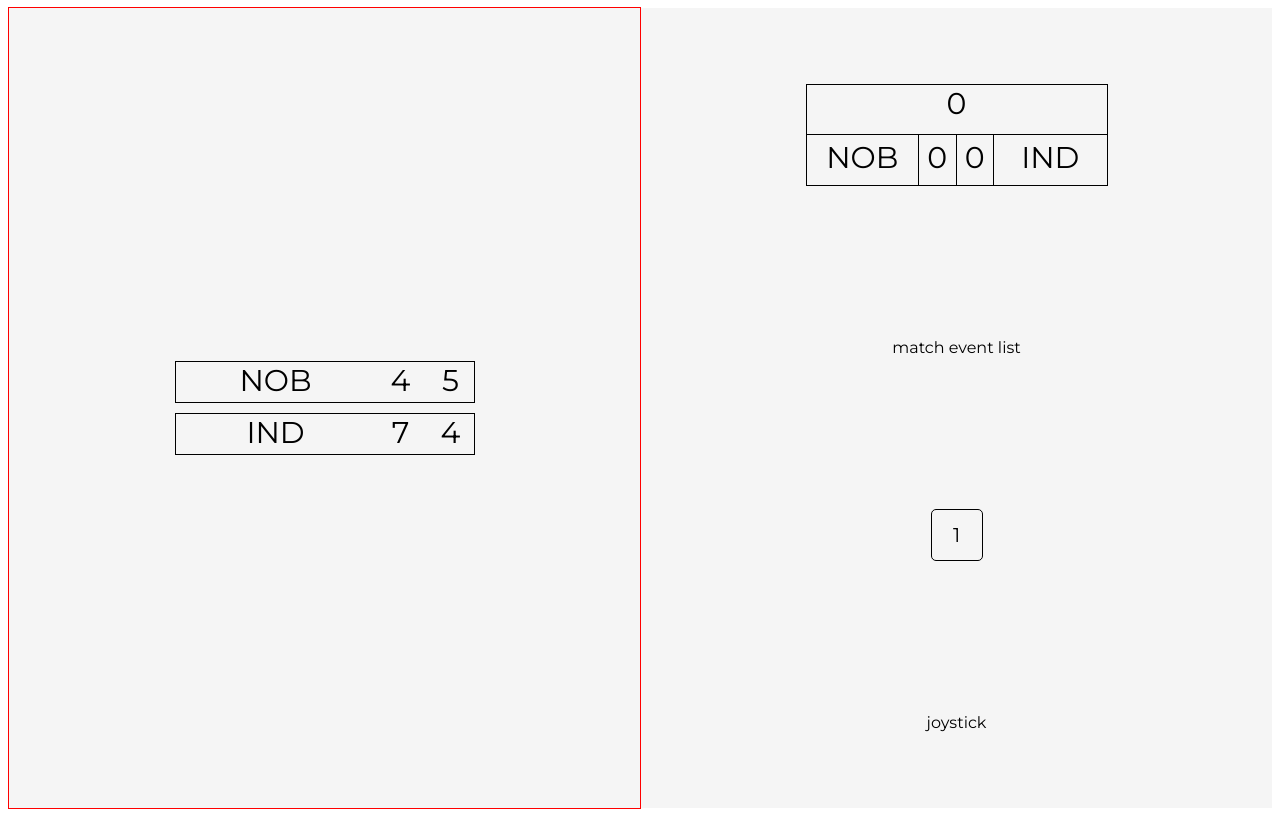
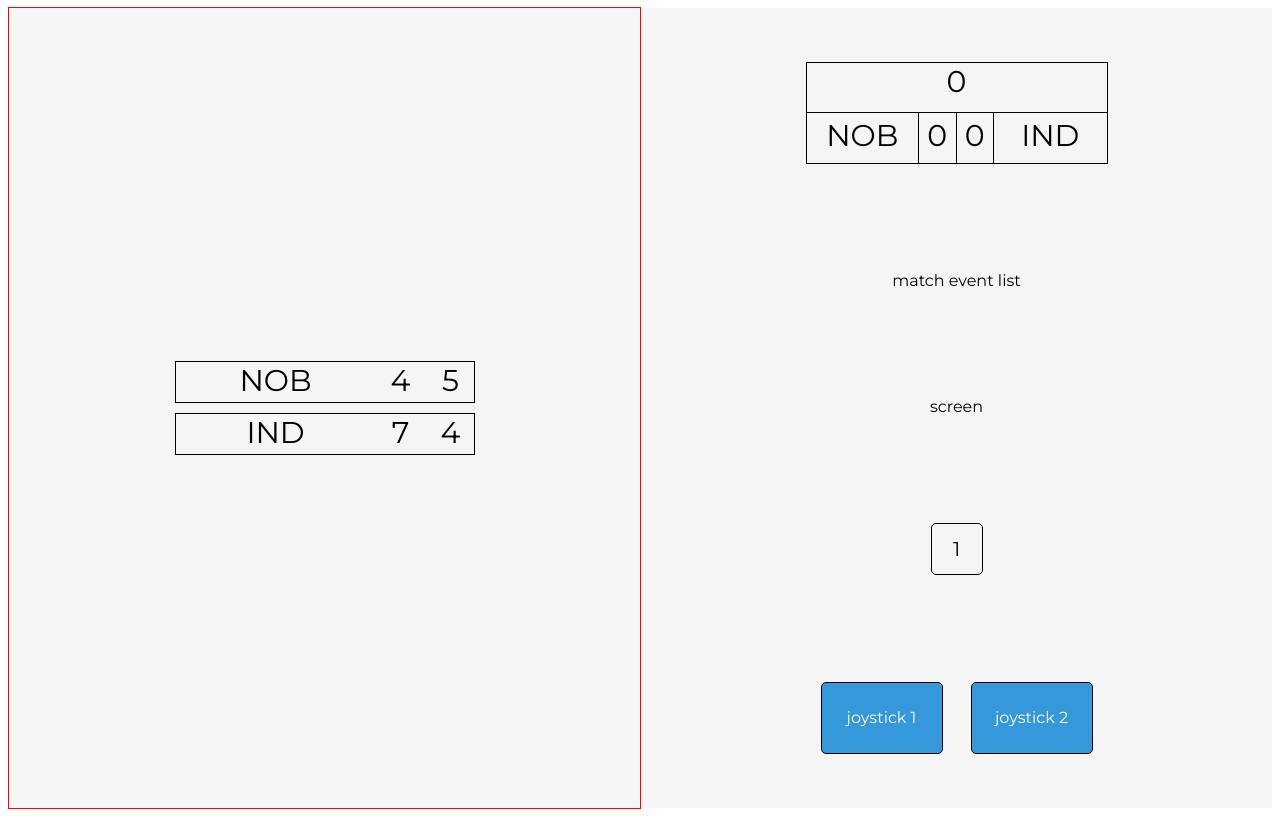
Before and after one commit to bcmfranco/unosoccer, a Nuxt app: page / in a window 1280 px wide. Built offline with nearby package versions, Linux system fonts and the light colour scheme.

Commit message:
Add joysticks

```diff
--- a/src/pages/index.vue
+++ b/src/pages/index.vue
@@ -37,13 +37,17 @@
         match event list
       </div>
 
-      <div @click="roll_dice" id="dice">
+      <div id="screen">
+        screen
+      </div>
+
+      <div id="dice">
         {{ this.showDiceResult }}
       </div>
 
-
-      <div id="joystick">
-        joystick
+      <div id="joysticks">
+        <div class="joystick button_down" id="joystick_1" @click="roll_dice">joystick 1</div>
+        <div class="joystick button_down" id="joystick_2" @click="roll_dice">joystick 2</div>
       </div>
 
     </aside>
@@ -72,7 +76,7 @@ export default {
 
       setTimeout(() => {
         this.showDiceResult = this.dice;
-      }, 1000);
+      }, 600);
 
       return this.showDiceResult;
     }
@@ -147,10 +151,6 @@ export default {
   line-height: 45px;
 }
 
-.border_r{
-  border-right: 1px solid black;
-}
-
 #dice{
   border: 1px solid black;
   width: 50px;
@@ -159,6 +159,43 @@ export default {
   line-height: 50px;
   font-size: 20px;
   border-radius: 5px;
+}
+
+#joysticks{
+  display: grid;
+  grid-template-columns: 1fr 1fr;
+  width: 300px;
+  justify-items: center;
+}
+
+.joystick{
+  border: 1px solid black;
+  border-radius: 5px;
+  height: 50px;
+  width: 80px;
+  line-height: 50px;
+  background-color: #3498db;
+  color: white;
+  text-align: center;
+}
+
+/* Effects */
+
+.border_r{
+  border-right: 1px solid black;
+}
+
+.button_down{
+  cursor: pointer;
+  transition: transform 0.2s;
+}
+
+.button_down{
+  padding: 10px 20px;
+}
+
+.button_down:active {
+  transform: translateY(10px);
 }
 
 @media (max-width: 480px) {
```
